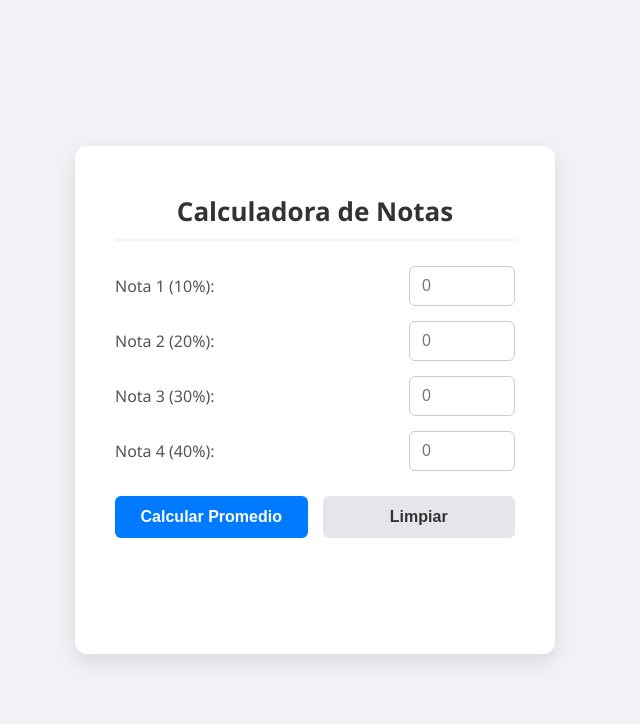
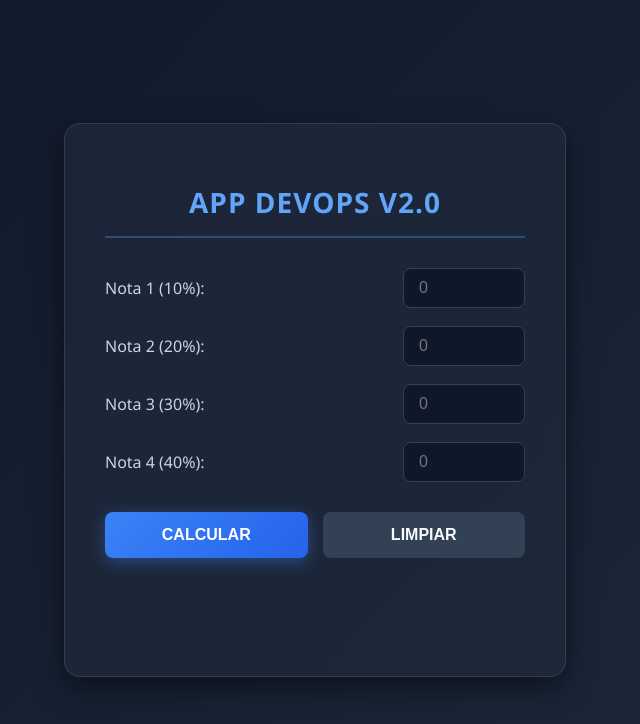
Before and after one commit to pepeyon14/clasedevops, a website: page index.html in a window 1280 px wide. Shown: the whole page, without its empty margins (325-965 px from the left). Drawn offline with Linux system fonts and the light colour scheme.

Commit message:
implementar nuevo diseño Dark Mode (prueba de guardado)

```diff
--- a/index.html
+++ b/index.html
@@ -2,12 +2,13 @@
 <html lang="es">
   <head>
     <meta charset="UTF-8" />
-    <title>Calculadora de Promedio Ponderado</title>
+    <title>Calculadora de Notas - Demo Final</title>
     <style>
-      /* Reset básico y fondo de la página */
+      /* Fondo oscuro moderno */
       body {
-        font-family: 'Segoe UI', Tahoma, Geneva, Verdana, sans-serif;
-        background-color: #f0f2f5;
+        font-family: 'Segoe UI', Roboto, Helvetica, Arial, sans-serif;
+        background: linear-gradient(135deg, #0f172a 0%, #1e293b 100%);
+        color: #f8fafc;
         display: flex;
         justify-content: center;
         align-items: center;
@@ -15,131 +16,123 @@
         margin: 0;
       }
 
-      /* Tarjeta blanca central */
+      /* Tarjeta principal estilo "Dark Glass" */
       .container {
-        background-color: #ffffff;
-        padding: 30px 40px;
-        border-radius: 12px;
-        box-shadow: 0 8px 20px rgba(0, 0, 0, 0.1);
-        max-width: 400px;
+        background-color: rgba(30, 41, 59, 0.8);
+        backdrop-filter: blur(10px);
+        padding: 40px;
+        border-radius: 16px;
+        box-shadow: 0 10px 30px rgba(0, 0, 0, 0.5);
+        border: 1px solid rgba(255, 255, 255, 0.1);
+        max-width: 420px;
         width: 100%;
       }
 
       h1 {
         text-align: center;
-        color: #333333;
-        font-size: 26px;
-        margin-bottom: 25px;
-        border-bottom: 2px solid #f0f2f5;
-        padding-bottom: 10px;
+        color: #60a5fa; /* Azul neón */
+        font-size: 28px;
+        margin-bottom: 30px;
+        text-transform: uppercase;
+        letter-spacing: 1px;
+        border-bottom: 2px solid rgba(96, 165, 250, 0.3);
+        padding-bottom: 15px;
       }
 
-      /* Estructura de las filas de notas */
+      /* Filas del formulario */
       .form-group {
         display: flex;
         justify-content: space-between;
         align-items: center;
-        margin-bottom: 15px;
+        margin-bottom: 18px;
         font-weight: 500;
-        color: #555555;
+        font-size: 16px;
+        color: #cbd5e1;
       }
 
-      /* Estilo de los cuadros de texto */
-      input[type='number'] {
-        width: 80px;
-        padding: 10px 12px;
-        border: 1px solid #cccccc;
-        border-radius: 6px;
+      /* Cuadros de texto oscuros */
+      input[type="number"] {
+        width: 90px;
+        padding: 10px 15px;
+        background-color: #0f172a;
+        border: 1px solid #334155;
+        border-radius: 8px;
+        color: #ffffff;
         font-size: 16px;
         outline: none;
-        transition:
-          border-color 0.3s,
-          box-shadow 0.3s;
+        transition: all 0.3s ease;
       }
 
-      input[type='number']:focus {
-        border-color: #007bff;
-        box-shadow: 0 0 0 3px rgba(0, 123, 255, 0.25);
+      input[type="number"]:focus {
+        border-color: #3b82f6;
+        box-shadow: 0 0 10px rgba(59, 130, 246, 0.3);
       }
 
-      /* Alineación de los botones */
+      /* Botones modernos */
       .botones {
         display: flex;
         gap: 15px;
-        margin-top: 25px;
+        margin-top: 30px;
       }
 
-      /* Diseño general de botones */
       button {
         flex: 1;
-        padding: 12px;
+        padding: 14px;
         border: none;
-        border-radius: 6px;
+        border-radius: 8px;
         font-size: 16px;
         font-weight: bold;
         cursor: pointer;
-        transition:
-          background-color 0.3s,
-          transform 0.1s;
+        transition: all 0.3s ease;
+        text-transform: uppercase;
       }
 
       button:active {
-        transform: scale(0.97);
+        transform: translateY(2px);
       }
 
-      /* Botón principal (Calcular) */
       .btn-calcular {
-        background-color: #007bff;
+        background: linear-gradient(135deg, #3b82f6 0%, #2563eb 100%);
         color: white;
+        box-shadow: 0 4px 15px rgba(59, 130, 246, 0.4);
       }
 
       .btn-calcular:hover {
-        background-color: #0056b3;
+        background: linear-gradient(135deg, #60a5fa 0%, #3b82f6 100%);
+        box-shadow: 0 6px 20px rgba(59, 130, 246, 0.6);
       }
 
-      /* Botón secundario (Limpiar) */
       .btn-limpiar {
-        background-color: #e4e6eb;
-        color: #333333;
+        background-color: #334155;
+        color: #f8fafc;
       }
 
       .btn-limpiar:hover {
-        background-color: #d8dadf;
+        background-color: #475569;
       }
 
-      /* Área del resultado */
+      /* Área de resultados */
       #resultado {
         text-align: center;
-        margin-top: 25px;
-        font-size: 20px;
-        border-radius: 8px;
-        padding: 10px;
-        min-height: 24px;
-        transition: all 0.3s ease;
+        margin-top: 30px;
+        font-size: 22px;
+        font-weight: bold;
+        min-height: 30px;
+        text-shadow: 0 2px 4px rgba(0,0,0,0.3);
       }
     </style>
   </head>
   <body>
     <div class="container">
-      <h1>Calculadora de Notas</h1>
+      <h1>App DevOps v2.0</h1>
 
-      <div class="form-group">
-        Nota 1 (10%): <input type="number" id="n1" placeholder="0" />
-      </div>
-      <div class="form-group">
-        Nota 2 (20%): <input type="number" id="n2" placeholder="0" />
-      </div>
-      <div class="form-group">
-        Nota 3 (30%): <input type="number" id="n3" placeholder="0" />
-      </div>
-      <div class="form-group">
-        Nota 4 (40%): <input type="number" id="n4" placeholder="0" />
-      </div>
+      <div class="form-group">Nota 1 (10%): <input type="number" id="n1" placeholder="0" /></div>
+      <div class="form-group">Nota 2 (20%): <input type="number" id="n2" placeholder="0" /></div>
+      <div class="form-group">Nota 3 (30%): <input type="number" id="n3" placeholder="0" /></div>
+      <div class="form-group">Nota 4 (40%): <input type="number" id="n4" placeholder="0" /></div>
 
       <div class="botones">
-        <button class="btn-calcular" onclick="calcular()">
-          Calcular Promedio
-        </button>
+        <button class="btn-calcular" onclick="calcular()">Calcular</button>
         <button class="btn-limpiar" onclick="limpiar()">Limpiar</button>
       </div>
 
@@ -150,43 +143,35 @@
 
     <script>
       function calcular() {
-        const n1 = parseFloat(document.getElementById('n1').value); //se define las variables que van a tomar el valor de las notas
+        const n1 = parseFloat(document.getElementById('n1').value);
         const n2 = parseFloat(document.getElementById('n2').value);
         const n3 = parseFloat(document.getElementById('n3').value);
         const n4 = parseFloat(document.getElementById('n4').value);
 
         try {
-          //se llama a la funcion calcularPromedioPonderado donde estan los calculos,
           const resultado = calcularPromedioPonderado(n1, n2, n3, n4);
 
-          //si todo sale bine se muestra el resultado como "Prmedio Final: resultado" todo eso en negro
-          document.getElementById('resultado').innerText =
-            'Promedio Final: ' + resultado;
-          document.getElementById('resultado').style.color = '#333333';
+          document.getElementById('resultado').innerText = 'Promedio: ' + resultado;
 
-          //aqui se muestra si esta aprobado o  no
+          // Colores de alto contraste para el modo oscuro
           if (resultado >= 50.5) {
-            document.getElementById('resultado').innerText += ' - Aprobado';
-            document.getElementById('resultado').style.color = '#28a745'; // Un verde más amigable
+            document.getElementById('resultado').innerText += ' - APROBADO';
+            document.getElementById('resultado').style.color = '#4ade80'; // Verde neón
           } else {
-            document.getElementById('resultado').innerText += ' - Reprobado';
-            document.getElementById('resultado').style.color = '#dc3545'; // Un rojo más moderno
+            document.getElementById('resultado').innerText += ' - REPROBADO';
+            document.getElementById('resultado').style.color = '#f87171'; // Rojo neón
           }
         } catch (error) {
-          // si la funcion sale error mpstrara el mensaje de error que hay en le promedio.test.js en rojo
           document.getElementById('resultado').innerText = error.message;
-          document.getElementById('resultado').style.color = '#dc3545';
+          document.getElementById('resultado').style.color = '#f87171';
         }
       }
 
       function limpiar() {
-        // borra los valores que hay en las notas
         document.getElementById('n1').value = '';
         document.getElementById('n2').value = '';
         document.getElementById('n3').value = '';
         document.getElementById('n4').value = '';
-
-        // limpia el resultado que se muestra en pantalla
         document.getElementById('resultado').innerText = '';
       }
     </script>
```
